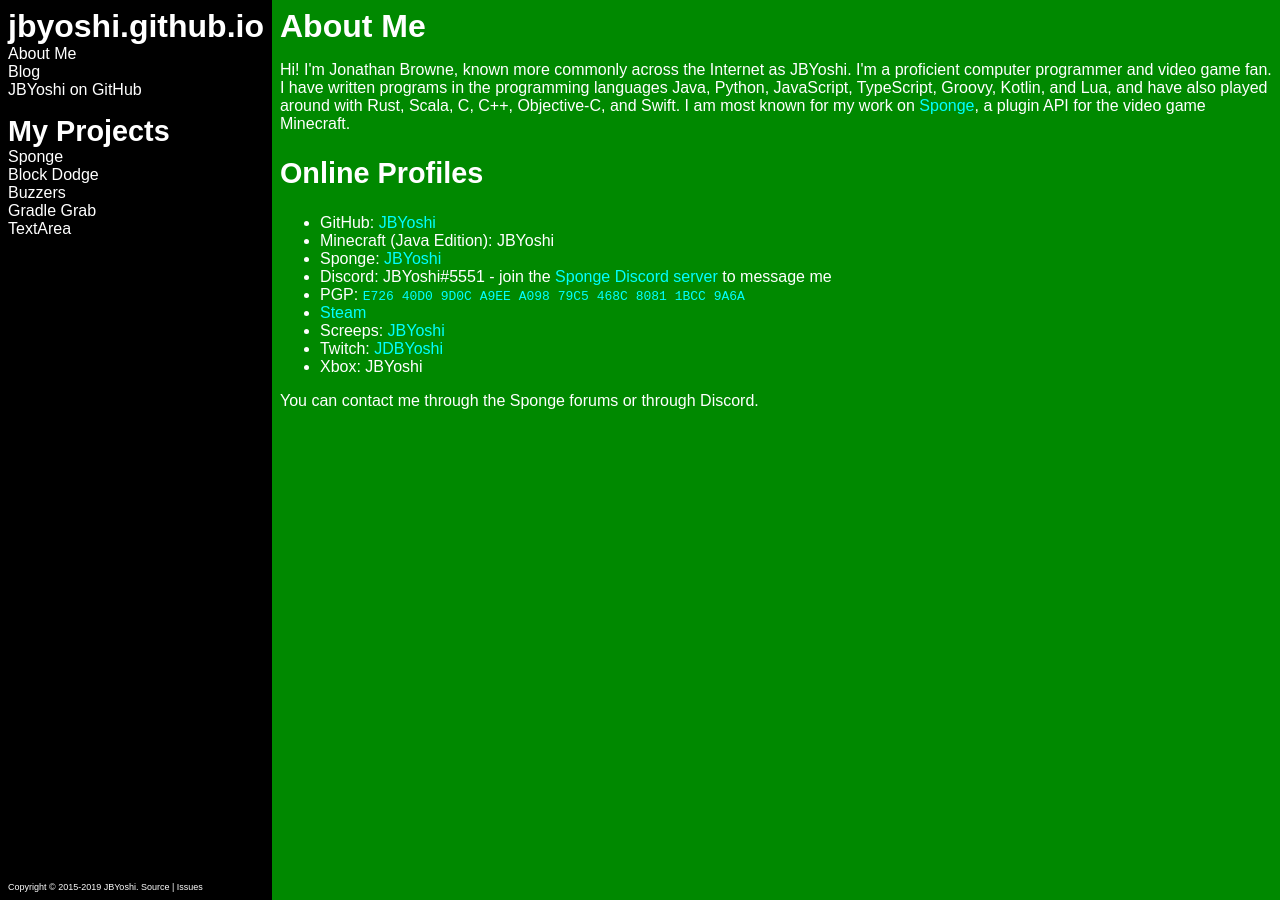
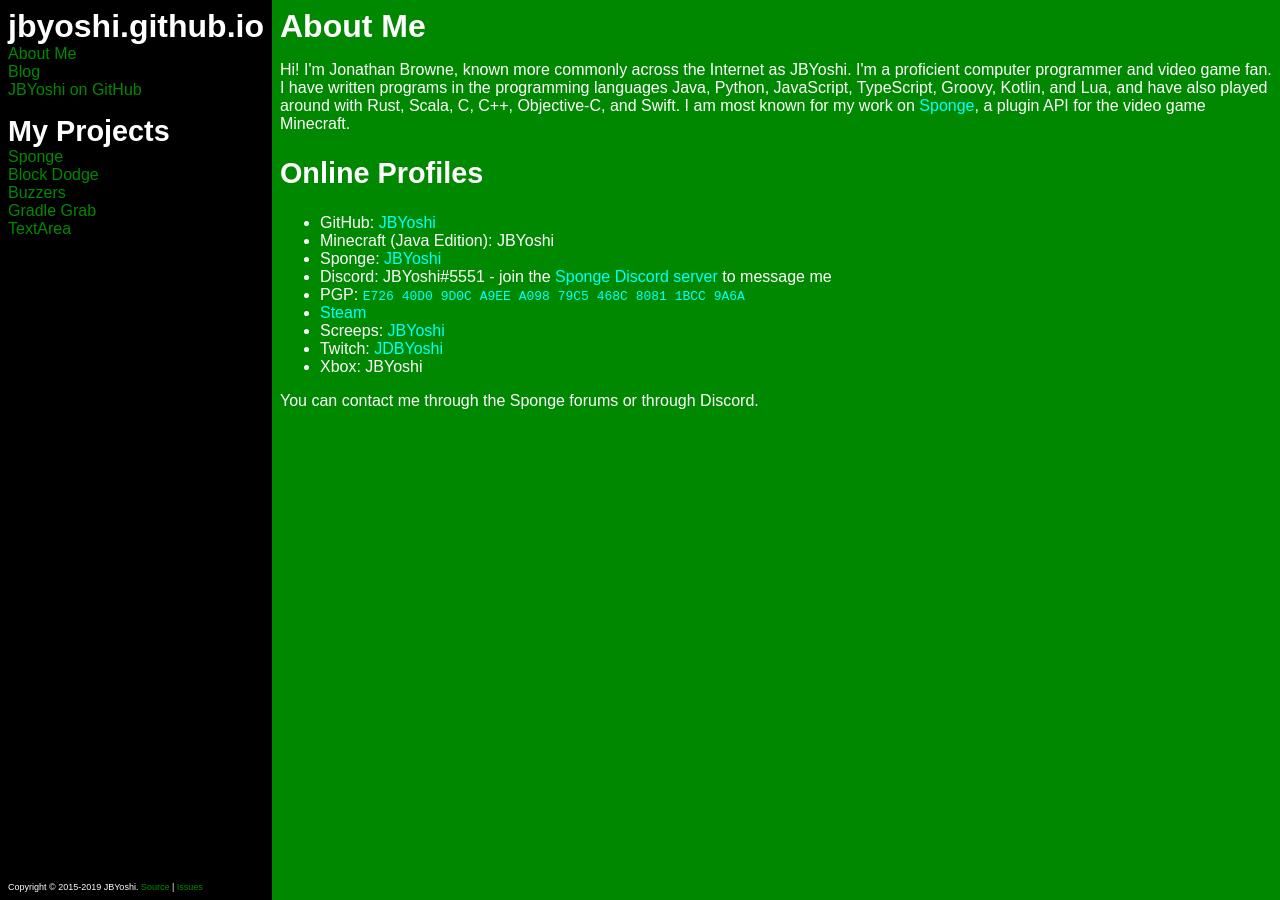
Before and after one commit to JBYoshi/jbyoshi.github.io, a Jekyll site: the page built from index.html, in a window 1280 px wide. Built offline with Jekyll 4.4.1, drawn with Linux system fonts in a browser that asks for light colours.

Commit message:
Revert the color change. Plain white looks ugly.

```diff
--- a/assets/style.css
+++ b/assets/style.css
@@ -19,7 +19,7 @@
 
 /* Sidebar */
 #sidebar {background-color: black; color: white;}
-#sidebar a {color: inherit;}
+#sidebar a {color: #008900;}
 #sidebar hr {border: none; height: 1em; padding: 0px; margin: 0px;}
 #sidebar-main>* {display: block; margin-top: 0px; margin-bottom: 0px;}
 #sidebar-main>.new::before {color: yellow; content: "New ";}
```
